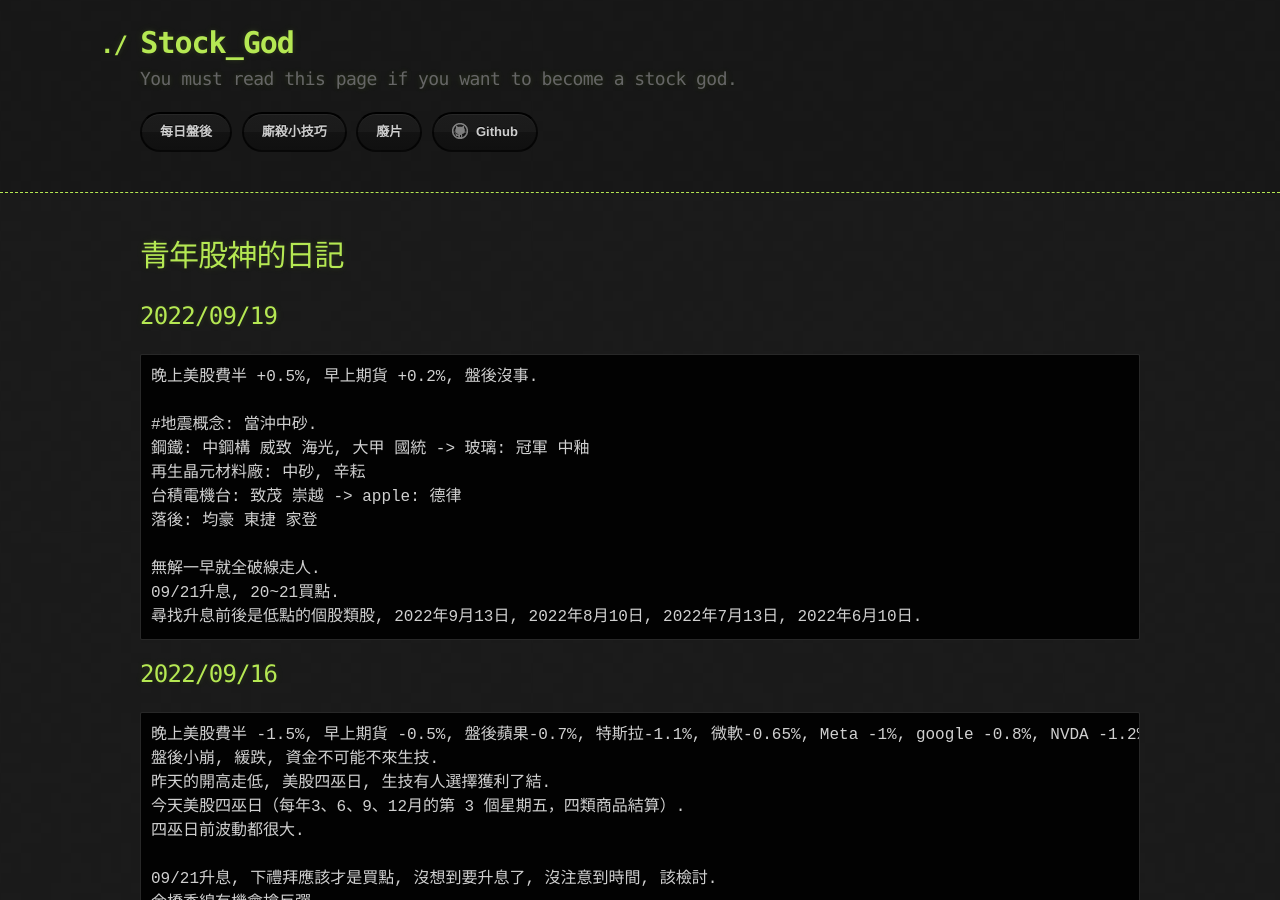
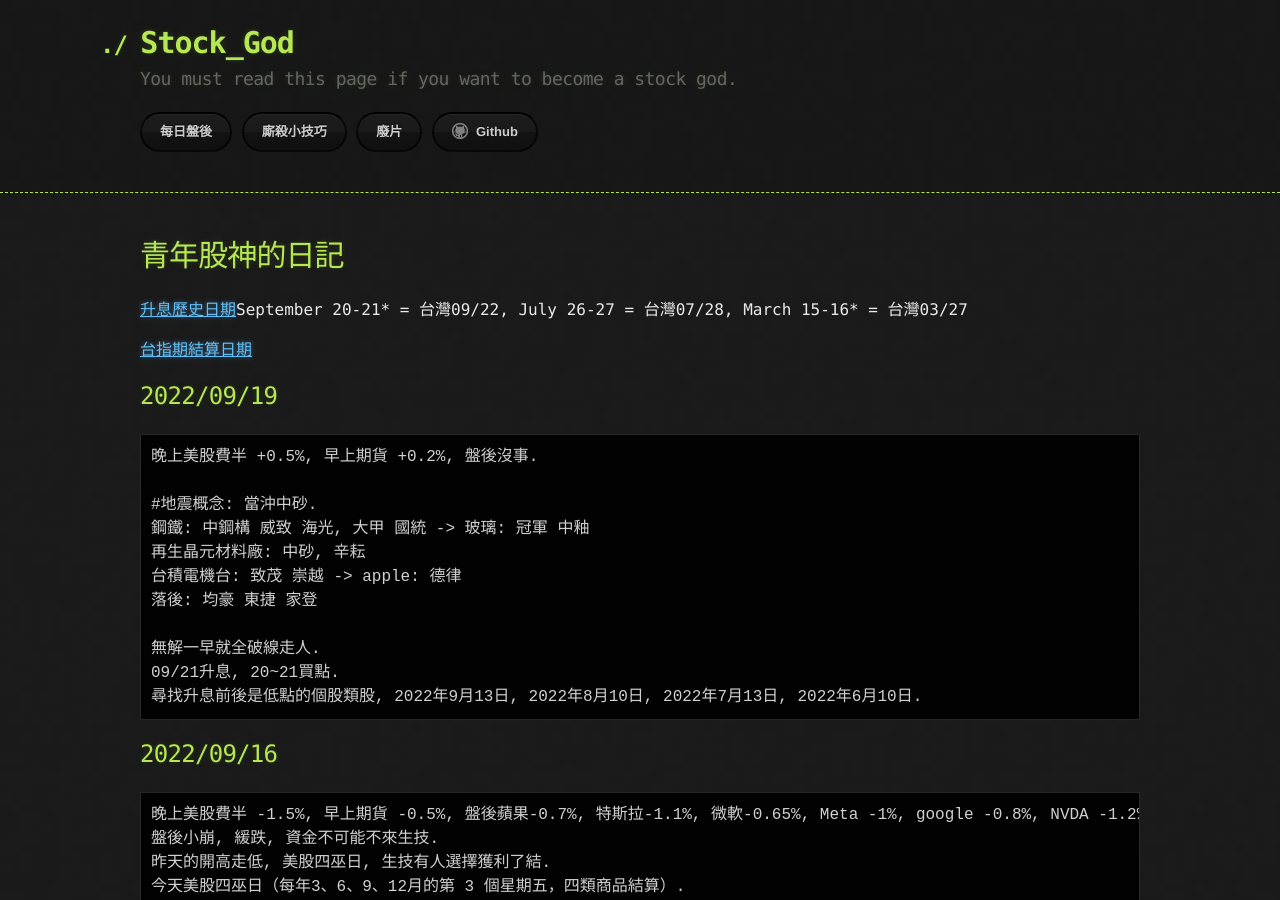
Before and after one commit to lepg5487/Stock_God, a Jekyll site: the page built from index.md, in a window 1280 px wide and 900 px high. Built offline with Jekyll 4.4.1, drawn with Linux system fonts in a browser that asks for light colours; our own code applies the rules of GitHub Pages for plain Markdown files.

Commit message:
Update index.md

````diff
--- a/index.md
+++ b/index.md
@@ -3,6 +3,10 @@ layout: testlayouts
 ---
 
 # 青年股神的日記
+
+[升息歷史日期](https://www.federalreserve.gov/monetarypolicy/fomccalendars.htm)September 20-21* = 台灣09/22, July 26-27 = 台灣07/28, March 15-16* = 台灣03/27
+
+[台指期結算日期](https://options.tw/%E6%9C%9F%E8%B2%A8%E8%A1%8C%E4%BA%8B%E6%9B%86/)
 
 ## 2022/09/19
 ```
````
